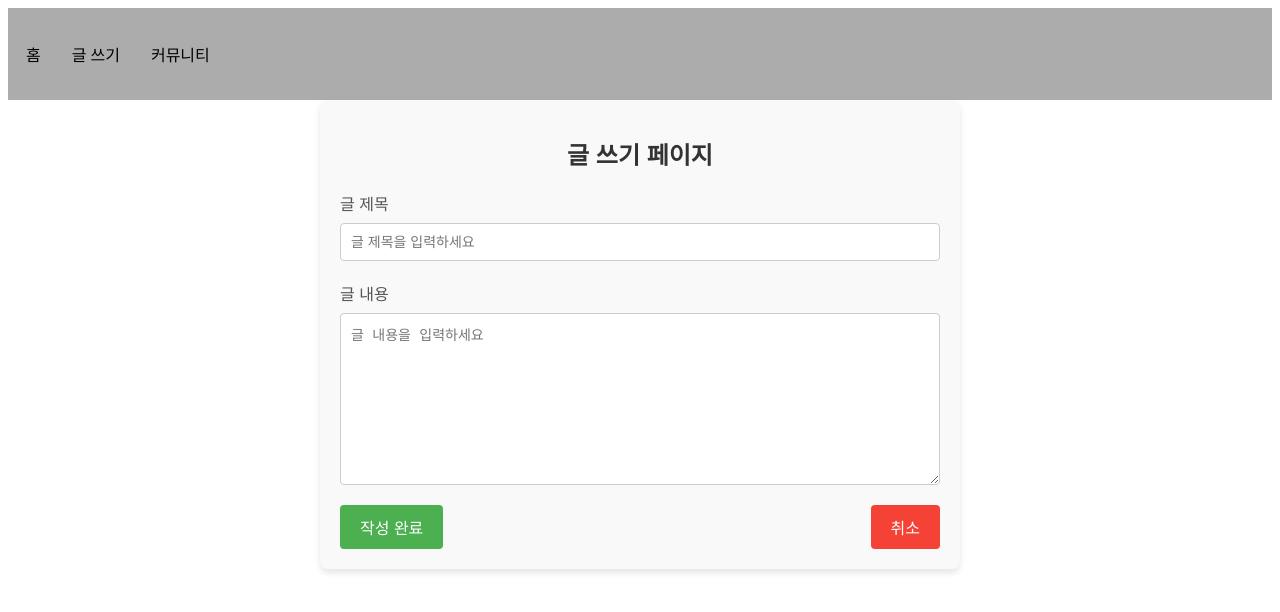
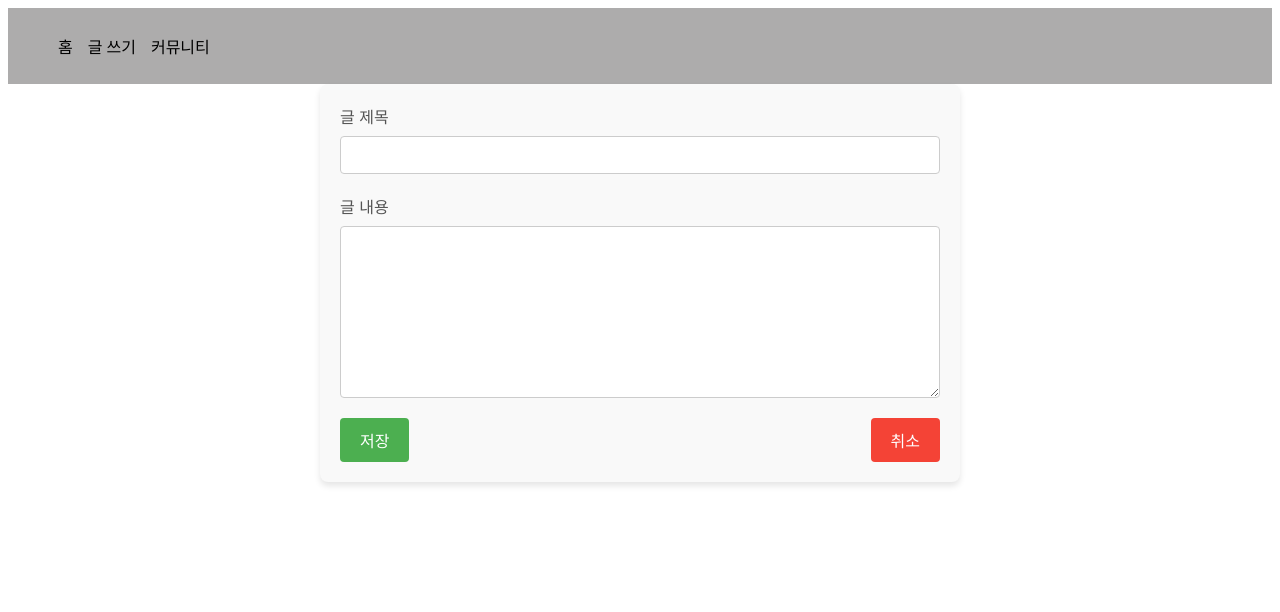
Before and after one commit to jungdaehun1024/workout-front, a Vue app: page /board/write in a window 1280 px wide. Shown: the top 612 px of the page. Built offline with nearby package versions, Linux system fonts and the light colour scheme.

Commit message:
feat:게시글 상세,목록,수정,작성 폼 추가

```diff
--- a/src/views/board/BoardDetailView.vue
+++ b/src/views/board/BoardDetailView.vue
@@ -1,22 +1,100 @@
 <template >
-    <div id = "container">
-        <div class="titleId" id ="titleId">
-            <div>제목:{{boardStore.boardDetail.title}}</div>
-            <div>게시글 ID:{{boardStore.boardDetail.boardId}}</div>
+    <div class = "container" id = "container">
+        <div class="board">
+            <div class ="boardFlexContent">
+                <div class="boardTitle">제목:{{boardDetail.data.title}}</div>
+                <div class="boardId">게시글 ID:{{boardDetail.data.boardId}}</div>
+            </div>
+            <div class="boardContent">내용:{{boardDetail.data.content}} {{ backBoardList }}</div>
+            <div class =btns>
+                <button @click="pushBoardId">수정</button>
+                <button @click="delBoard(boardDetail.data.boardId)">삭제</button>
+                <button @click="mvBoardList">목록으로</button>
+            </div>
+
+
         </div>
-        <div>내용:{{boardStore.boardDetail.content}}</div>
+
     </div>
 </template>
 <script setup>
 import { useBoardStore } from '@/stores/boardStore';
+import axios from 'axios';
+import { storeToRefs } from 'pinia';
+import {  useRouter } from 'vue-router';
 
 const boardStore = useBoardStore();
-</script>
-<style >
+const {boardDetail} = storeToRefs(boardStore);
+const router = useRouter();
 
-.titleId{
-    display: flex;
-    justify-content: space-between;
+//목록으로 돌아가는 메소드
+const mvBoardList = ()=>{
+    router.push("/board");
 }
 
+//게시글 삭제
+const delBoard = async(boardId)=>{
+        try{
+            await axios.put(`/api/deleteBoard/${boardId}`);
+        }catch(err){
+            console.error("게시글 삭제 실패"+err.message);
+        }
+    router.push("/board");
+}
+
+//수정 페이지로 이동
+const pushBoardId = ()=>{
+  //세션스토리지에 게시글 상세정보 저장
+  sessionStorage.setItem("boardDetail",JSON.stringify(boardDetail));
+  router.push("/board/modify");
+}
+
+</script>
+<style  lang="scss" scoped >
+.container {
+  display: flex;
+  justify-content: center;
+  align-items: center;
+  height: 100vh; /* 부모 컨테이너에 높이 추가 */
+  background-color: rgb(148, 144, 144);
+  box-sizing: border-box; /* 패딩을 포함한 크기 계산 */
+
+  .board {
+    display: flex;
+    flex-direction: column; /* 수직 정렬 */
+    justify-content: center;
+    align-items: center;
+    width: 70%;
+    height: 80vh; /* 너무 크면 조절 */
+    background-color: rgb(65, 60, 60);
+    color: white; /* 글씨 보이도록 */
+    font-size: larger;
+
+    .boardContent{
+        width: 100%;
+        height: 100vh;
+        background-color: rgb(56, 54, 54);
+    }
+    .boardFlexContent {
+      display: flex;
+      justify-content: space-between;
+      width: 100%;
+      height: 10vh;
+      background-color:  rgb(71, 70, 70);
+      .boardTitle{
+        width: 50%;
+        height: 30vh;
+        padding: 10px;
+      }
+      .boardId{
+        width: 50%;
+        text-align: right;
+        padding: 10px;
+      }
+    }
+  }
+}
+
+
+
 </style>
--- a/src/views/board/BoardView.vue
+++ b/src/views/board/BoardView.vue
@@ -1,10 +1,12 @@
 <template>
-     <div>
+    <div class="boardList">
+        <div >
             <ul>
-            <li v-for="(board,index) in boards" :key="index" :value="board.boardId" @click="getBoardDetail">
+                <li v-for="(board,index) in boards.data" :key="index" :value="board.boardId" @click="getBoardDetail">
                     {{ board.title }}
                 </li>
             </ul>
+        </div>
     </div>
 </template>
 <script setup>
@@ -18,6 +20,7 @@
     const boardStore = useBoardStore();
     const {boards} = storeToRefs(boardStore);
 
+
     onBeforeMount(async()=>{
         // 게시글 목록 불러오기
         await boardStore.getBoards();
@@ -29,19 +32,31 @@
         router.push({name:"BoardDetail",params:{boardId:boardId}});
     }
 </script>
-<style>
+<style lang="scss" scoped>
 
 ul {
   list-style-type: none;
   padding: 0;
-}
+
   li {
     padding: 8px;
     border-bottom: 1px solid #ddd;
+    cursor: pointer;
+    transition: all 0.3s ease;
+
+    &:hover {
+      background-color: #f0f0f0;
     }
 
-.active-link {
+    &.active-link {
       font-weight: bold;
       color: green;
     }
+  }
+}
+
+.boardList {
+    height: 100vh;
+    background-color: rgb(148, 144, 144);
+}
 </style>
--- /dev/null
+++ b/src/views/board/ModifyView.vue
@@ -0,0 +1,20 @@
+<template>
+    <div class="write-page">
+      <PostForm/>
+    </div>
+  </template>
+  <script setup>
+  import PostForm from '@/components/PostForm.vue';
+  </script>
+
+  <style lang="scss" scoped>
+  .write-page {
+    font-family: Arial, sans-serif;
+    max-width: 600px;
+    margin: 0 auto;
+    padding: 20px;
+    background-color: #f9f9f9;
+    border-radius: 8px;
+    box-shadow: 0 4px 6px rgba(0, 0, 0, 0.1);
+  }
+</style>
--- a/src/views/board/WriteView.vue
+++ b/src/views/board/WriteView.vue
@@ -1,56 +1,27 @@
 <template>
     <div class="write-page">
-      <h1 class="title">글 쓰기 페이지</h1>
-
-      <div class="form-container">
-        <div class="form-group">
-          <label for="title">글 제목</label>
-          <input type="text" v-model="title" id="title" class="form-input" placeholder="글 제목을 입력하세요" />
-        </div>
-
-        <div class="form-group">
-          <label for="content">글 내용</label>
-          <textarea v-model="content" id="content" class="form-textarea" placeholder="글 내용을 입력하세요"></textarea>
-        </div>
-
-        <div class="form-actions">
-          <button class="submit-button" @click="createBoard">작성 완료</button>
-          <button class="cancel-button">취소</button>
-        </div>
-      </div>
+      <PostForm/>
     </div>
   </template>
   <script setup>
-    import { ref } from 'vue';
-    import axios from 'axios';
-import { useRouter } from 'vue-router';
+import PostForm from '@/components/PostForm.vue';
+import { useBoardStore } from '@/stores/boardStore';
+import { onBeforeMount, onMounted } from 'vue';
+const boardStore = useBoardStore();
+onBeforeMount(()=>{
+  //세션에 저장된 게시글 상세 정보 초기화
+  sessionStorage.clear();
 
-    const title = ref("");
-    const content = ref("");
-    const router = useRouter();
+  // 기존 boardDetail이 반응형 상태를 유지하면서 비워지도록 처리
+  Object.assign(boardStore.boardDetail, { data: {} });
 
-    const createBoard = async() =>{
-        try {
-             await axios.post("/api/createBoard",{
-                title: title.value,
-                content: content.value
+})
+onMounted(()=>{
 
-            });
-
-            router.push("/board");
-
-        } catch (error) {
-            console.log(error.message);
-
-        }
-
-    }
-
-
-
+})
   </script>
 
-  <style scoped>
+  <style lang="scss" scoped>
   .write-page {
     font-family: Arial, sans-serif;
     max-width: 600px;
@@ -60,73 +31,4 @@
     border-radius: 8px;
     box-shadow: 0 4px 6px rgba(0, 0, 0, 0.1);
   }
-
-  .title {
-    text-align: center;
-    margin-bottom: 20px;
-    font-size: 24px;
-    color: #333;
-  }
-
-  .form-container {
-    display: flex;
-    flex-direction: column;
-    gap: 20px;
-  }
-
-  .form-group {
-    display: flex;
-    flex-direction: column;
-  }
-
-  label {
-    font-size: 16px;
-    margin-bottom: 8px;
-    color: #555;
-  }
-
-  .form-input,
-  .form-textarea {
-    padding: 10px;
-    font-size: 14px;
-    border: 1px solid #ccc;
-    border-radius: 4px;
-  }
-
-  .form-textarea {
-    min-height: 150px;
-    resize: vertical;
-  }
-
-  .form-actions {
-    display: flex;
-    justify-content: space-between;
-  }
-
-  .submit-button,
-  .cancel-button {
-    padding: 10px 20px;
-    font-size: 16px;
-    border-radius: 4px;
-    border: none;
-    cursor: pointer;
-  }
-
-  .submit-button {
-    background-color: #4CAF50;
-    color: white;
-  }
-
-  .cancel-button {
-    background-color: #f44336;
-    color: white;
-  }
-
-  .submit-button:hover {
-    background-color: #45a049;
-  }
-
-  .cancel-button:hover {
-    background-color: #e53935;
-  }
   </style>
```
Lines whose indentation alone changed are shown as unchanged.
